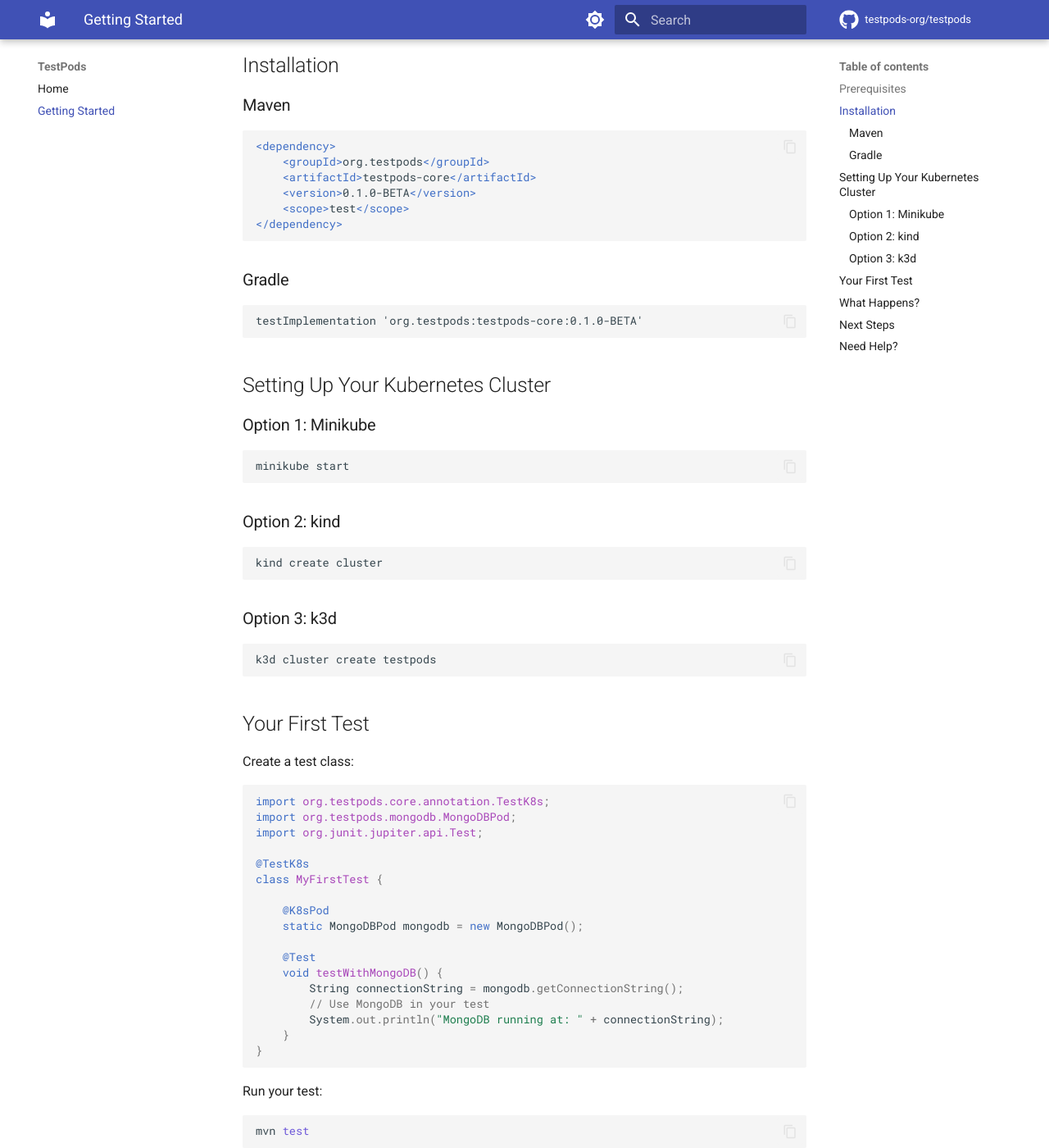
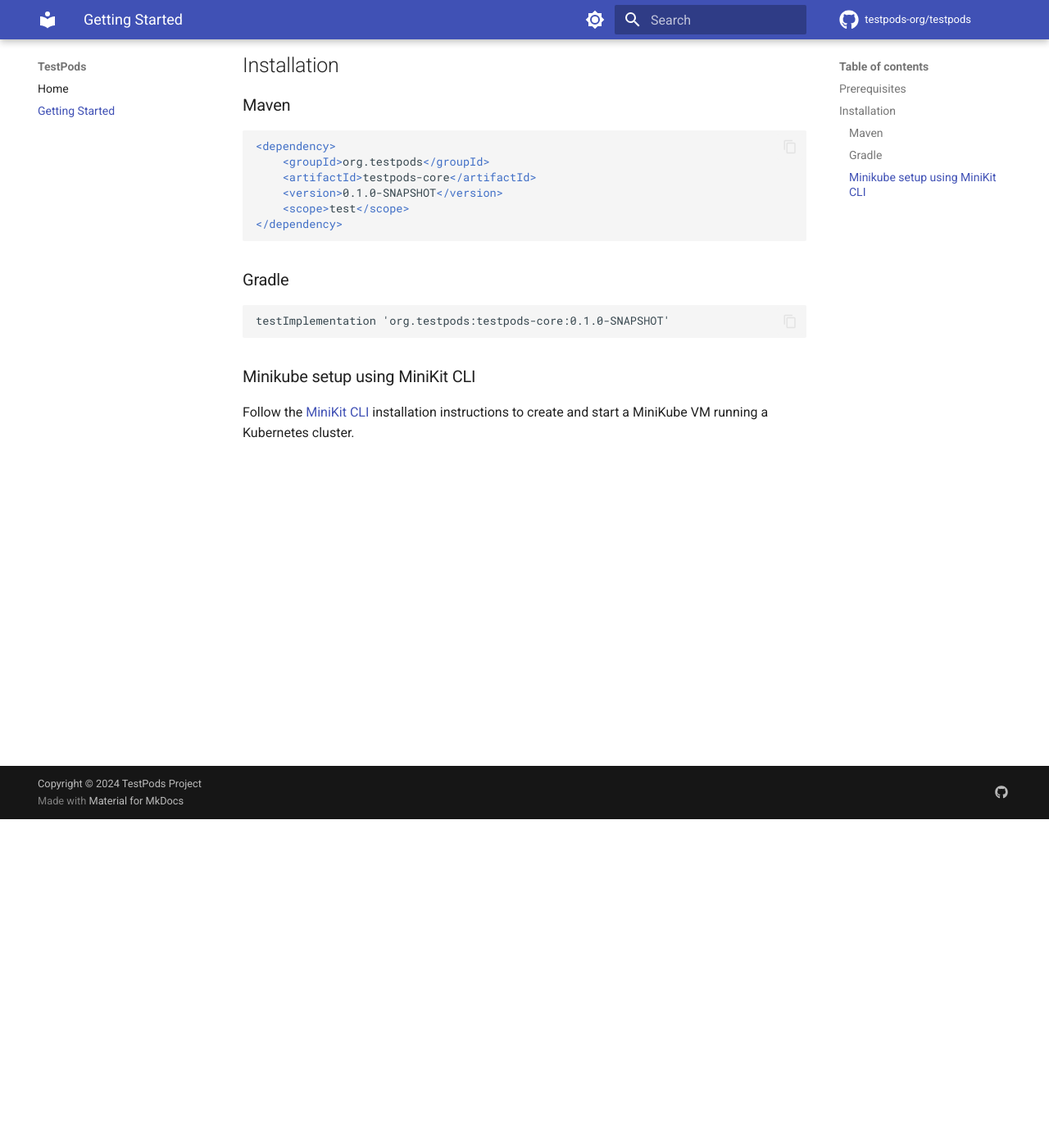
Before and after one commit to testpods-org/testpods, an MkDocs documentation site: the page built from docs/getting-started.md, in a window 1280 px wide and 1400 px high, scrolled down 401 px. Shown: the whole window at 82% size. Built offline with MkDocs 1.6.1 and Material for MkDocs 9.7.7, drawn with Linux system fonts in a browser that asks for light colours; comment, search, counter and statistics services are not loaded; the version menu is left out; some of the changed text lies outside the part shown.

Commit message:
Docs updated

````diff
--- a/docs/getting-started.md
+++ b/docs/getting-started.md
@@ -4,9 +4,9 @@
 
 ## Prerequisites
 
-- Java 17 or later
+- Java 21 or later
 - Maven or Gradle
-- A local Kubernetes cluster (minikube, kind, or k3d)
+- A local Minikube running a Kubernetes cluster
 - kubectl configured
 
 ## Installation
@@ -16,80 +16,16 @@
 <dependency>
     <groupId>org.testpods</groupId>
     <artifactId>testpods-core</artifactId>
-    <version>0.1.0-BETA</version>
+    <version>0.1.0-SNAPSHOT</version>
     <scope>test</scope>
 </dependency>
 ```
 
 ### Gradle
 ```gradle
-testImplementation 'org.testpods:testpods-core:0.1.0-BETA'
+testImplementation 'org.testpods:testpods-core:0.1.0-SNAPSHOT'
 ```
 
-## Setting Up Your Kubernetes Cluster
+### Minikube setup using MiniKit CLI
 
-### Option 1: Minikube
-```bash
-minikube start
-```
-
-### Option 2: kind
-```bash
-kind create cluster
-```
-
-### Option 3: k3d
-```bash
-k3d cluster create testpods
-```
-
-## Your First Test
-
-Create a test class:
-```java
-import org.testpods.core.annotation.TestK8s;
-import org.testpods.mongodb.MongoDBPod;
-import org.junit.jupiter.api.Test;
-
-@TestK8s
-class MyFirstTest {
-
-    @K8sPod
-    static MongoDBPod mongodb = new MongoDBPod();
-
-    @Test
-    void testWithMongoDB() {
-        String connectionString = mongodb.getConnectionString();
-        // Use MongoDB in your test
-        System.out.println("MongoDB running at: " + connectionString);
-    }
-}
-```
-
-Run your test:
-```bash
-mvn test
-```
-
-## What Happens?
-
-When you run the test:
-
-1. TestPods detects your local Kubernetes cluster
-2. Creates a namespace for your test
-3. Deploys MongoDB as a Pod
-4. Waits for it to be ready
-5. Provides the connection string to your test
-6. Cleans up after the test completes
-
-## Next Steps
-
-- Learn about [available Pods](pods.md) *(coming soon)*
-- Configure [Spring Boot integration](spring-boot.md) *(coming soon)*
-- Explore [advanced features](advanced.md) *(coming soon)*
-
-## Need Help?
-
-- Check the [FAQ](faq.md) *(coming soon)*
-- Open an [issue on GitHub](https://github.com/testpods-org/testpods/issues)
-- Join the discussion *(community links coming soon)*
+Follow the [MiniKit CLI](../development/minikit-agent.md) installation instructions to create and start a MiniKube VM running a Kubernetes cluster.
````
Also changed, not shown: examples/system-tests/HELP.md (added, +28 -0 lines).
